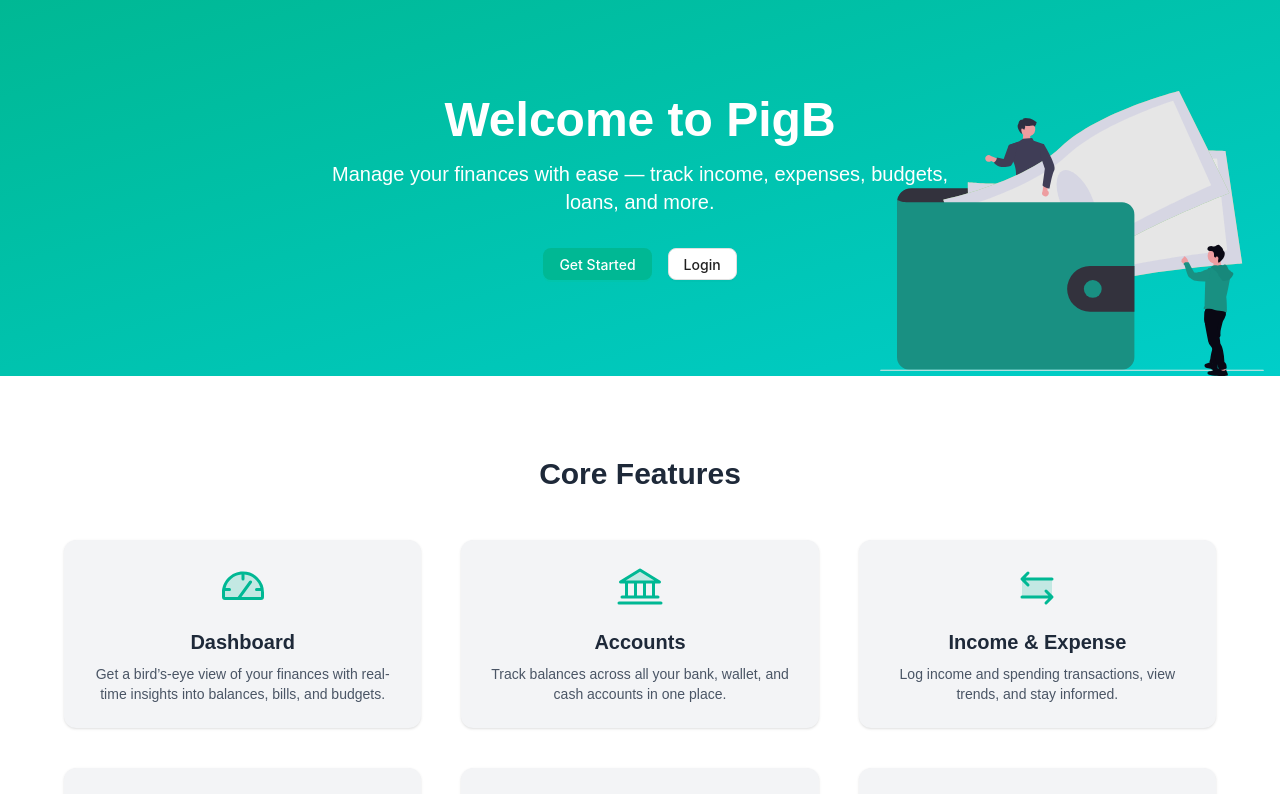
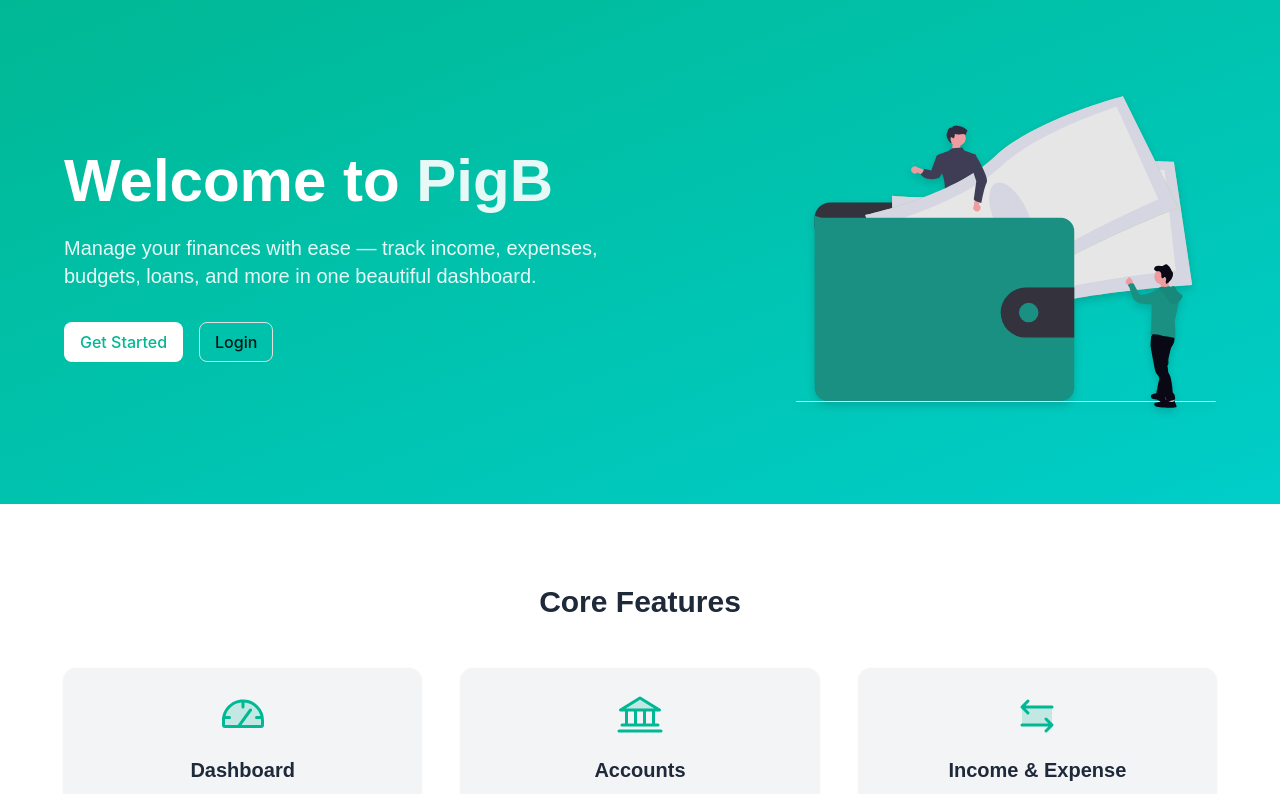
Before and after one commit to sayuj1/pigb, a Next.js app: page / in a window 1280 px wide. Shown: the top 794 px of the page. Built offline with nearby package versions, Linux system fonts and the light colour scheme; no server answers.

Commit message:
refactor hero section layout and improve text readability

```diff
--- a/pages/index.js
+++ b/pages/index.js
@@ -57,52 +57,58 @@ export default function Home() {
         )}
 
         {/* 🌈 Hero Section */}
-        <section className="bg-gradient-to-br from-[#00b894] to-[#00cec9] text-white py-24 px-6 text-center relative overflow-hidden">
+        <section className="bg-gradient-to-br from-[#00b894] to-[#00cec9] text-white py-24 px-6 md:px-16 relative overflow-hidden">
+          <div className="flex flex-col md:flex-row items-center justify-between max-w-7xl mx-auto gap-10 md:gap-16">
+            {/* 🌟 Left: Text Section */}
             <motion.div
               initial={{ opacity: 0, y: 20 }}
               animate={{ opacity: 1, y: 0 }}
               transition={{ duration: 0.6 }}
+              className="text-center md:text-left md:flex-1 relative z-10"
             >
-            <h1 className="text-5xl font-bold mb-4">Welcome to PigB</h1>
-            <p className="text-lg md:text-xl max-w-2xl mx-auto mb-8">
+              <h1 className="text-4xl md:text-6xl font-bold mb-4 leading-tight">
+                Welcome to <span className="text-white/90">PigB</span>
+              </h1>
+
+              <p className="text-base md:text-xl max-w-xl mx-auto md:mx-0 mb-8 text-white/90">
                 Manage your finances with ease — track income, expenses, budgets,
-              loans, and more.
+                loans, and more in one beautiful dashboard.
               </p>
 
               {/* Buttons */}
-            <div className="space-x-4">
               {user ? (
                 <Button
                   type="primary"
                   size="large"
                   onClick={() => router.push(ROUTES.DASHBOARD)}
-
+                  className="!bg-white !text-[#00b894] hover:!bg-[#00cec9] hover:!text-white font-medium shadow-md"
                 >
                   View Dashboard
                 </Button>
               ) : (
-                <div className="flex justify-center gap-4">
+                <div className="flex flex-col sm:flex-row justify-center md:justify-start gap-4">
                   <Button
                     type="primary"
+                    size="large"
                     onClick={() => router.push(ROUTES.SIGNUP)}
-
+                    className="!bg-white !text-[#00b894] hover:!bg-[#00cec9] hover:!text-white font-medium shadow-md"
                   >
                     Get Started
                   </Button>
                   <Button
+                    size="large"
                     onClick={() => router.push(ROUTES.LOGIN)}
-
+                    className="!bg-transparent border border-white text-white hover:!bg-white hover:!text-[#00b894] font-medium"
                   >
                     Login
                   </Button>
                 </div>
               )}
-            </div>
             </motion.div>
 
-          {/* Hero Image */}
+            {/* 💼 Right: Hero Illustration */}
             <motion.div
-            className="absolute bottom-0 right-4 w-64 md:w-96 opacity-80"
+              className="md:flex-1 flex justify-center md:justify-end"
               initial={{ opacity: 0, x: 50 }}
               animate={{ opacity: 1, x: 0 }}
               transition={{ duration: 0.8, delay: 0.2 }}
@@ -110,12 +116,16 @@ export default function Home() {
               <Image
                 src="/wallet_diag.svg"
                 alt="Finance Illustration"
-              width={400}
-              height={300}
+                width={420}
+                height={320}
                 priority
+                className="object-contain drop-shadow-lg"
               />
             </motion.div>
+          </div>
         </section>
+
+
 
         {/* 💡 Features Section */}
         <section className="py-20 px-6 bg-white">
```
Lines whose indentation alone changed are shown as unchanged.
